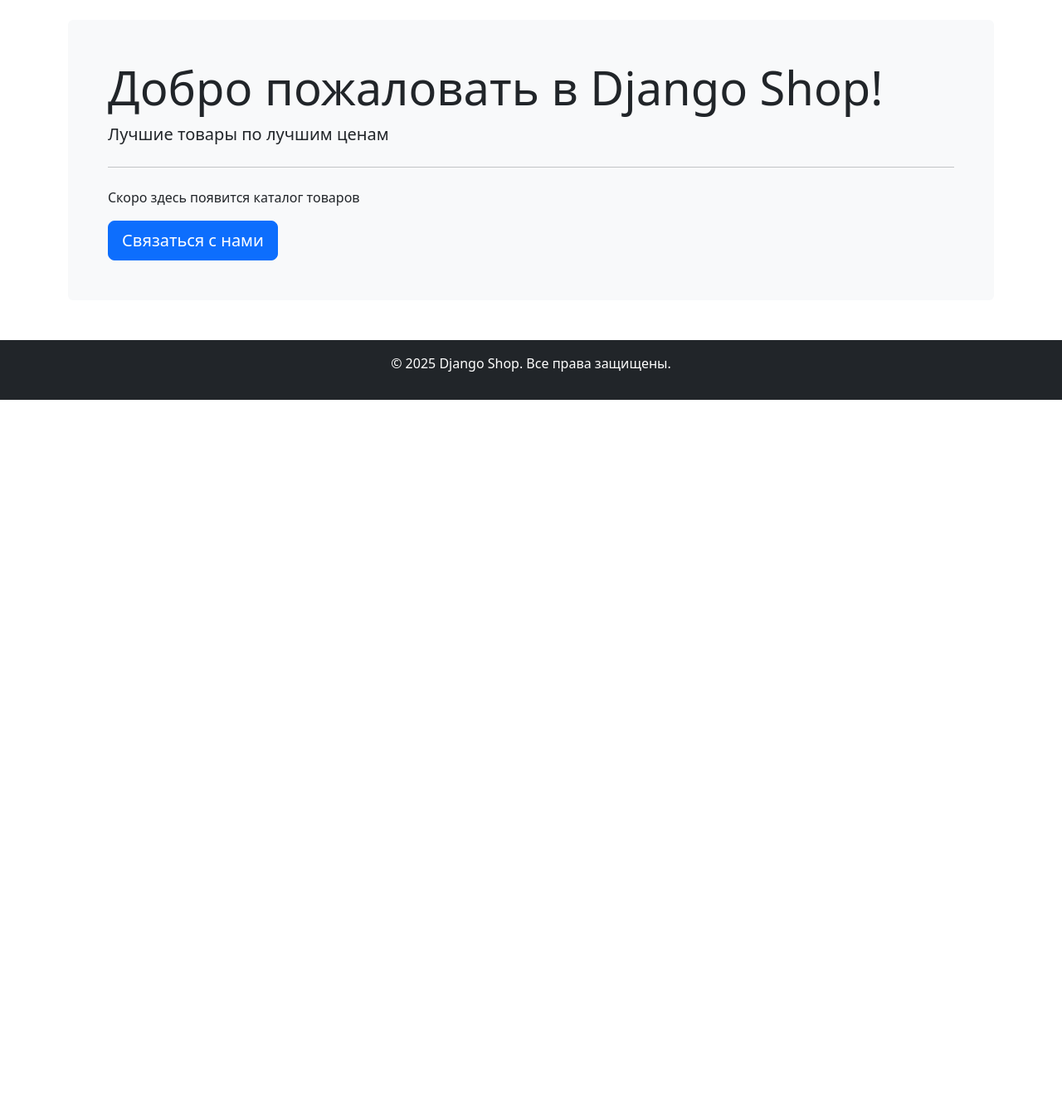
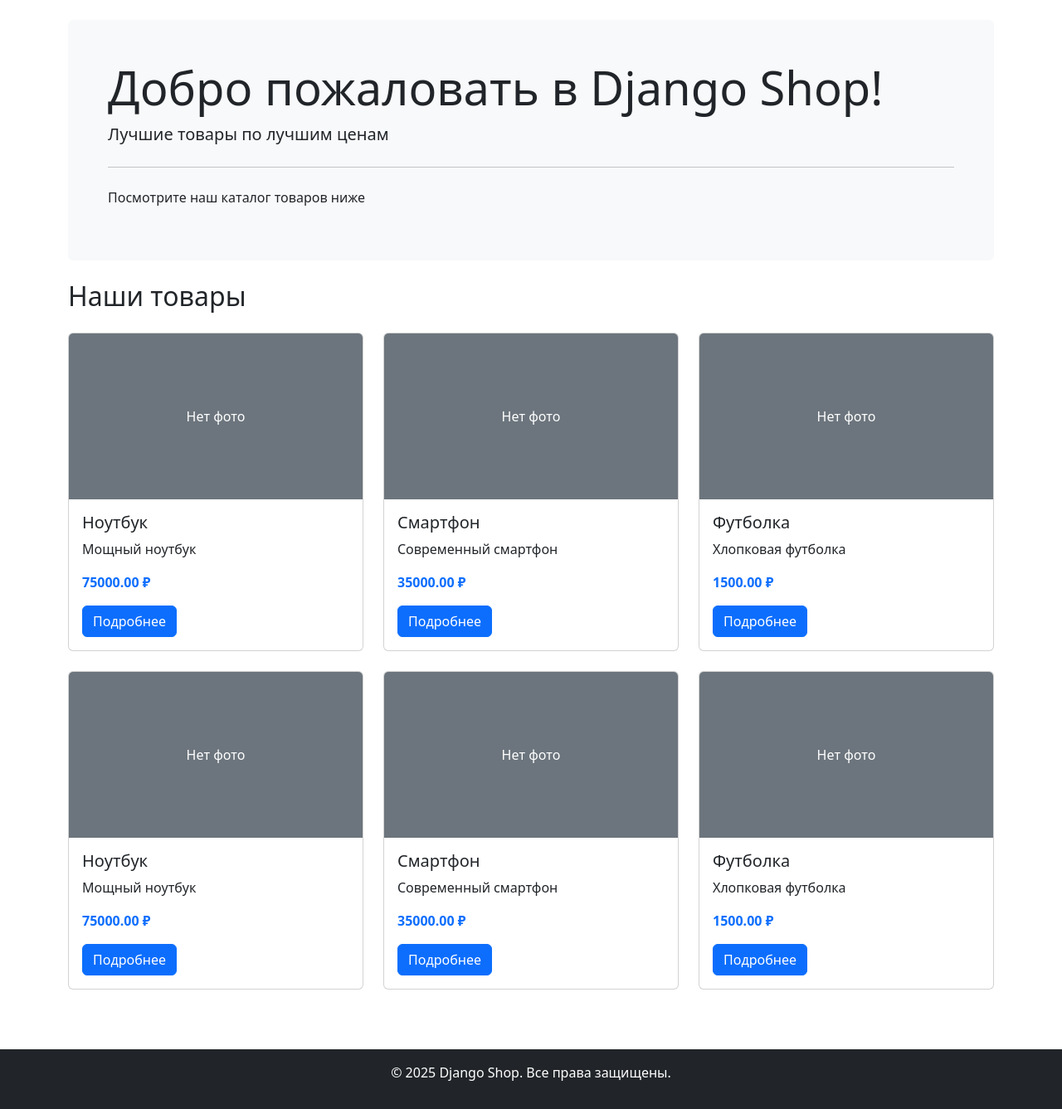
Before and after one commit to bezza8418/django_shop, a Django app: page / in a window 1280 px wide. Shown: the part 56-1393 px from the top of the page at 83% size. Before the commit the page ends 538 px from the top, so only its background shows below. Run offline with Django 5.2, Linux system fonts and the light colour scheme; data comes from the database, SQL or seed files in the repository.

Commit message:
добавлена детальная страница товара, маршрут /products/<int:pk>/

```diff
--- a/catalog/templates/catalog/home.html
+++ b/catalog/templates/catalog/home.html
@@ -3,11 +3,38 @@
 {% block title %}Главная - Django Shop{% endblock %}
 
 {% block content %}
-<div class="jumbotron bg-light p-5 rounded">
+<div class="jumbotron bg-light p-5 rounded mb-4">
     <h1 class="display-4">Добро пожаловать в Django Shop!</h1>
     <p class="lead">Лучшие товары по лучшим ценам</p>
     <hr class="my-4">
-    <p>Скоро здесь появится каталог товаров</p>
-    <a class="btn btn-primary btn-lg" href="/contacts/">Связаться с нами</a>
+    <p>Посмотрите наш каталог товаров ниже</p>
+</div>
+
+<h2 class="mb-4">Наши товары</h2>
+
+<div class="row">
+    {% for product in products %}
+    <div class="col-md-4 mb-4">
+        <div class="card h-100">
+            {% if product.image %}
+            <img src="{{ product.image.url }}" class="card-img-top" alt="{{ product.name }}" style="height: 200px; object-fit: cover;">
+            {% else %}
+            <div class="card-img-top bg-secondary d-flex align-items-center justify-content-center" style="height: 200px;">
+                <span class="text-white">Нет фото</span>
+            </div>
+            {% endif %}
+            <div class="card-body">
+                <h5 class="card-title">{{ product.name }}</h5>
+                <p class="card-text">{{ product.description|truncatechars:100 }}</p>
+                <p class="card-text fw-bold text-primary">{{ product.price }} ₽</p>
+                <a href="{% url 'catalog:product_detail' product.id %}" class="btn btn-primary">Подробнее</a>
+            </div>
+        </div>
+    </div>
+    {% empty %}
+    <div class="col-12">
+        <p class="text-center">Товаров пока нет. Загрузите тестовые данные командой: <code>python manage.py load_test_data</code></p>
+    </div>
+    {% endfor %}
 </div>
 {% endblock %}
--- a/catalog/urls.py
+++ b/catalog/urls.py
@@ -4,6 +4,7 @@ from . import views
 app_name = 'catalog'
 
 urlpatterns = [
-    path('', views.home, name='home'),           # Главная страница
-    path('contacts/', views.contacts, name='contacts'),  # Страница контактов
+    path('', views.home, name='home'),
+    path('contacts/', views.contacts, name='contacts'),
+    path('products/<int:pk>/', views.product_detail, name='product_detail'),
 ]
--- a/catalog/views.py
+++ b/catalog/views.py
@@ -1,8 +1,11 @@
-from django.shortcuts import render
+from django.shortcuts import render, get_object_or_404
+from .models import Product
+
 
 def home(request):
-    """Контроллер для главной страницы"""
-    return render(request, 'catalog/home.html')
+    """Контроллер для главной страницы со списком товаров"""
+    products = Product.objects.all()
+    return render(request, 'catalog/home.html', {'products': products})
 
 
 def contacts(request):
@@ -10,7 +13,6 @@ def contacts(request):
     message_sent = False
 
     if request.method == 'POST':
-        # Получаем данные из формы
         name = request.POST.get('name', '')
         email = request.POST.get('email', '')
         message = request.POST.get('message', '')
@@ -18,7 +20,12 @@ def contacts(request):
         print(f"\n📬 Получено сообщение от {name} ({email}):")
         print(f"Сообщение: {message}\n")
 
-        # Устанавливаем флаг, что сообщение отправлено
         message_sent = True
 
     return render(request, 'catalog/contacts.html', {'message_sent': message_sent})
+
+
+def product_detail(request, pk):
+    """Контроллер для детальной страницы товара"""
+    product = get_object_or_404(Product, pk=pk)
+    return render(request, 'catalog/product_detail.html', {'product': product})
```
Also changed, not shown: catalog/templates/catalog/product_detail.html (added, +25 -0 lines).
